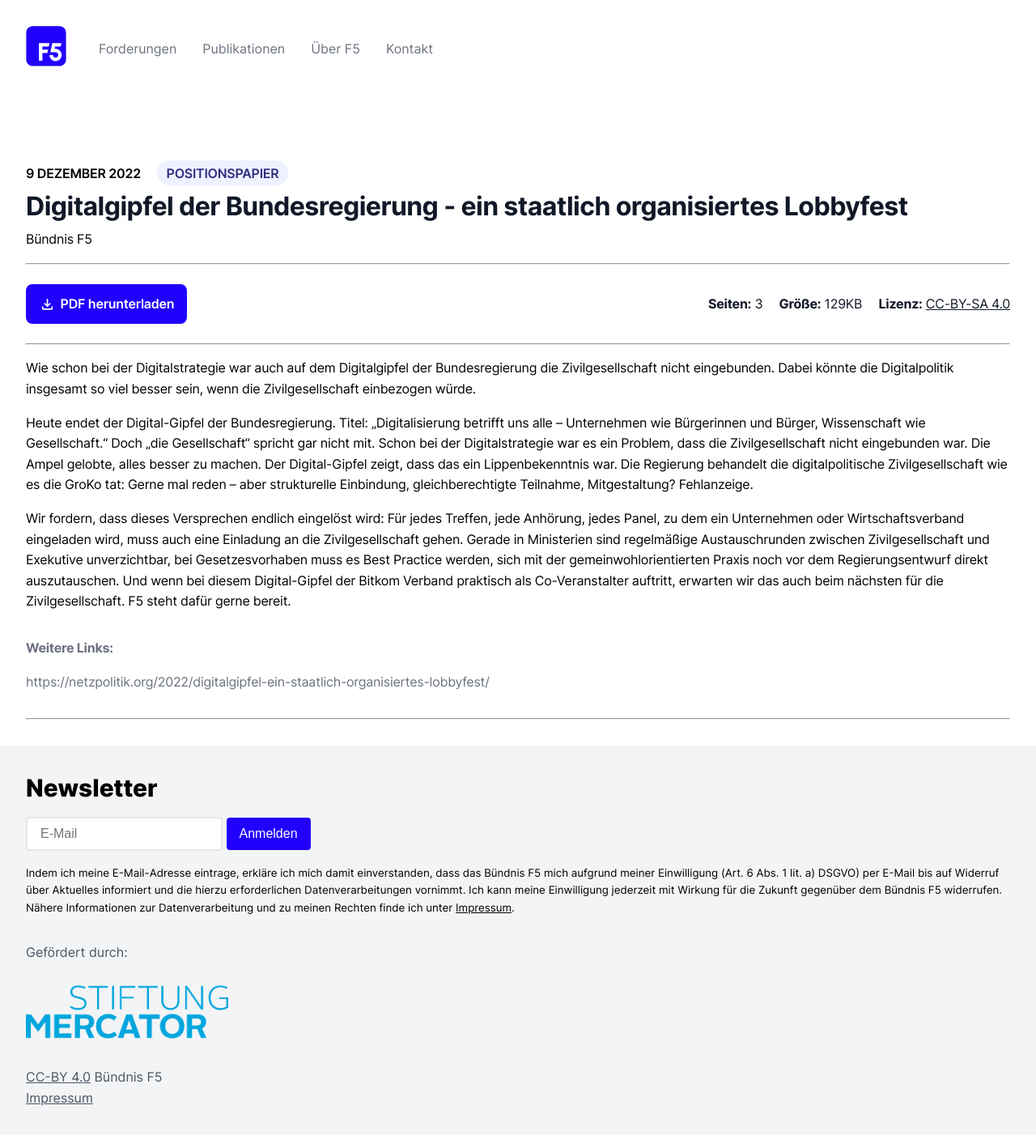
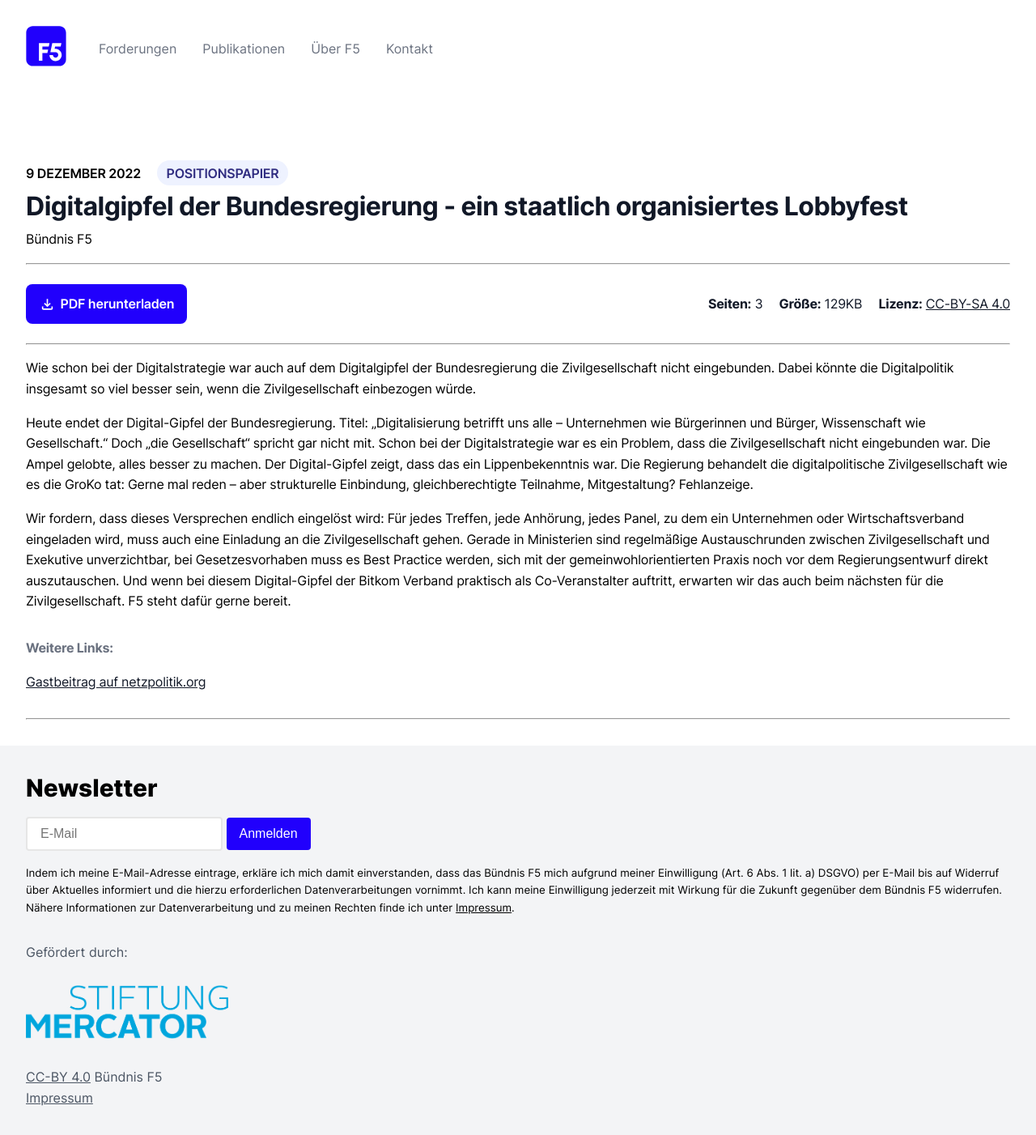
Before and after one commit to okfde/buendnis-f5, a Jekyll site: the page built from _publikationen/digitalgipfel2022.md, in a window 1280 px wide. Shown: the whole page at 81% size. Built offline with Jekyll 4.4.1, drawn with Linux system fonts in a browser that asks for light colours.

Commit message:
Update digitalgipfel2022.md

```diff
--- a/_publikationen/digitalgipfel2022.md
+++ b/_publikationen/digitalgipfel2022.md
@@ -16,7 +16,7 @@
 license:
     type: CC-BY-SA 4.0
     url: https://creativecommons.org/licenses/by-sa/4.0/
-extra: https://netzpolitik.org/2022/digitalgipfel-ein-staatlich-organisiertes-lobbyfest/
+extra: "[Gastbeitrag auf netzpolitik.org](https://netzpolitik.org/2022/digitalgipfel-ein-staatlich-organisiertes-lobbyfest/)"
 ---
 
 Wie schon bei der Digitalstrategie war auch auf dem Digitalgipfel der Bundesregierung die Zivilgesellschaft nicht eingebunden. Dabei könnte die Digitalpolitik insgesamt so viel besser sein, wenn die Zivilgesellschaft einbezogen würde.
```
